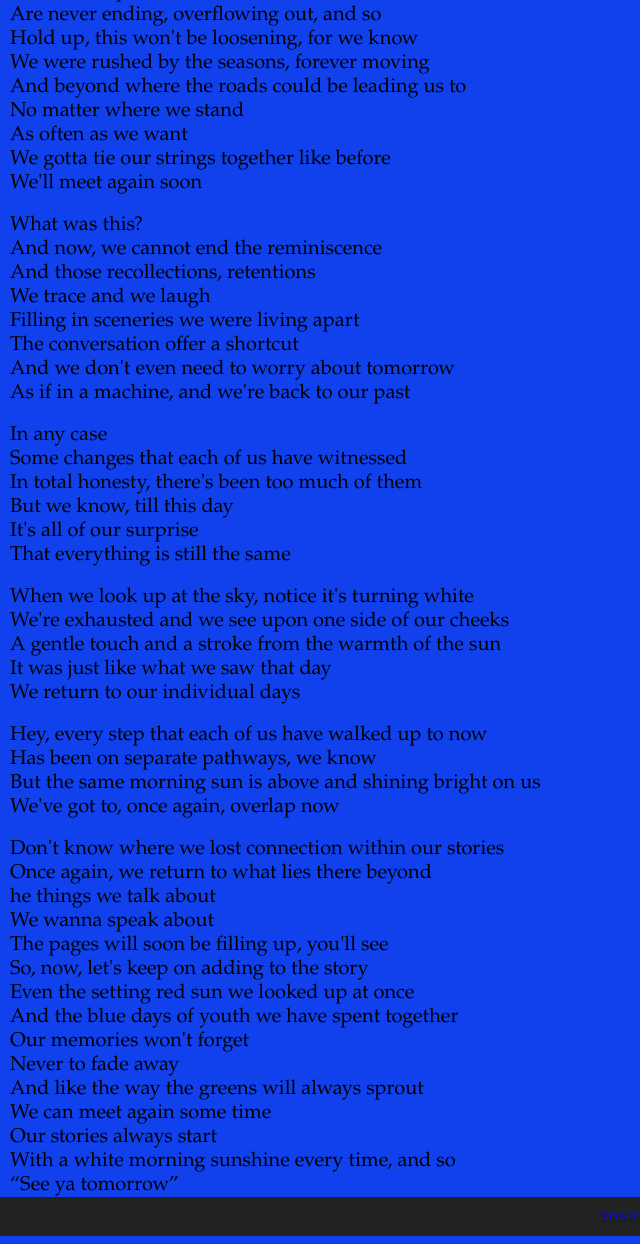
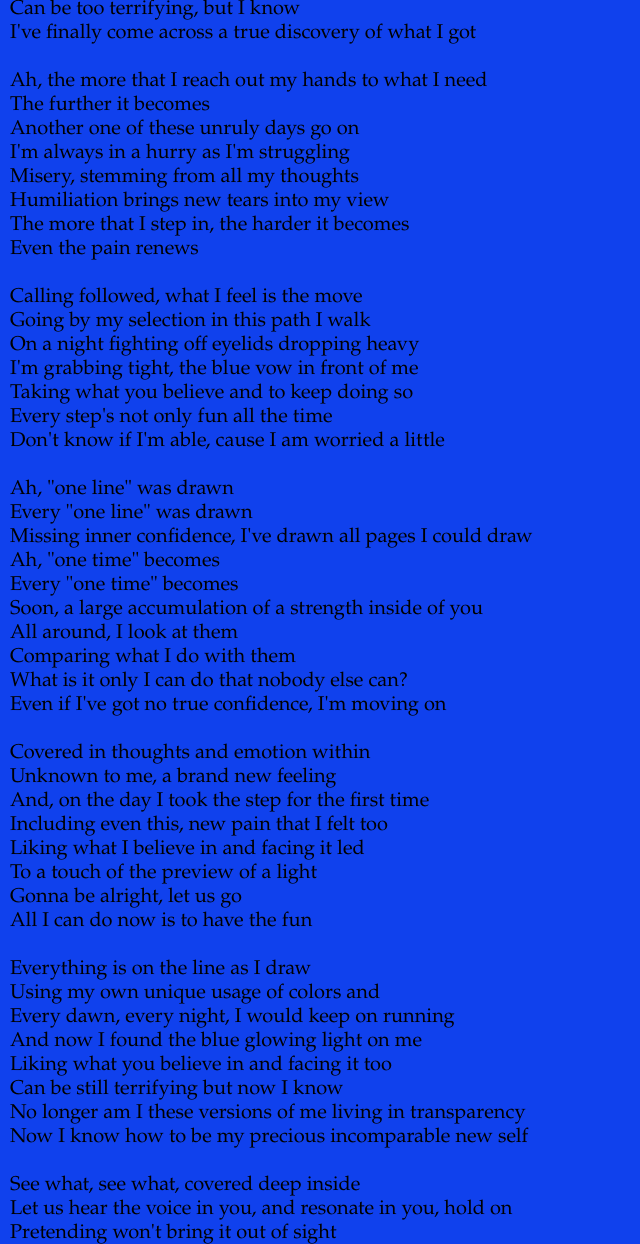
Before and after one commit to yo4shi4to107/blue, a plain HTML site: page index.html in a window 1280 px wide. Shown: the part 940-2184 px from the top of the page, without its empty margins (0-640 px from the left). Drawn offline with Linux system fonts and the light colour scheme; some packages are replaced by stand-ins of ours.

Commit message:
Update index.html

```diff
--- a/index.html
+++ b/index.html
@@ -16,71 +16,84 @@
     <div class="lyrics">
       <iframe width="315" height="315" src="https://www.youtube.com/embed/buT4TLMKTtI" title="YouTube video player" frameborder="0" allow="accelerometer; autoplay; clipboard-write; encrypted-media; gyroscope; picture-in-picture" allowfullscreen></iframe>
     <p><br></p>
-    <p>Don't know where we disconnected each of our stories </p>
-    <p>Now we go, once again, past where we have split off</p>
-    <p>Even if, many times, we have been separated, you can see</p>
-    <p>We're connected, still</p>
-    <br><p>So, goodbye, farewell then </p>
-    <p>We said the words, departed</p>
-    <p>How many morning suns have we seen ever since that day</p>
-    <p>In our respective new future destinations</p>
-    <p>Extension of that day</p>
-    <p>Today is when we meet</p>
-    <br><p>With every moment that leads up to our meeting time </p>
-    <p>I keep feeling my heart beating louder as the seconds pass</p>
-    <p>As I look up at the sky that has cleared from the rain </p>
-    <p>It was just like what we saw that day</p>
-    <p>Upon us was a seven-colored bridge </p>
-    <br><p>Here and now, we were able to meet once again</p>
-    <p>We have kept our connection alive all along</p>
-    <p>The things we talk about</p>
-    <p>We wanna speak about</p>
-    <p>Are never ending, overflowing out, and so</p>
-    <p>Hold up, this won't be loosening, for we know</p>
-    <p>We were rushed by the seasons, forever moving</p>
-    <p>And beyond where the roads could be leading us to</p>
-    <p>No matter where we stand</p>
-    <p>As often as we want</p>
-    <p>We gotta tie our strings together like before</p>
-    <p>We'll meet again soon</p>
-    <br><p>What was this?</p>
-    <p>And now, we cannot end the reminiscence</p>
-    <p>And those recollections, retentions</p>
-    <p>We trace and we laugh </p>
-    <p>Filling in sceneries we were living apart</p>
-    <p>The conversation offer a shortcut </p>
-    <p>And we don't even need to worry about tomorrow</p>
-    <p>As if in a machine, and we're back to our past </p>
-    <br><p>In any case </p>
-    <p>Some changes that each of us have witnessed </p>
-    <p>In total honesty, there's been too much of them</p>
-    <p>But we know, till this day </p>
-    <p>It's all of our surprise</p>
-    <p>That everything is still the same</p>
-    <br><p>When we look up at the sky, notice it's turning white </p>
-    <p>We're exhausted and we see upon one side of our cheeks</p>
-    <p>A gentle touch and a stroke from the warmth of the sun</p>
-    <p>It was just like what we saw that day</p>
-    <p>We return to our individual days</p>
-    <br><p>Hey, every step that each of us have walked up to now  </p>
-    <p>Has been on separate pathways, we know</p>
-    <p>But the same morning sun is above and shining bright on us</p>
-    <p>We've got to, once again, overlap now</p>
-    <br><p>Don't know where we lost connection within our stories </p>
-    <p>Once again, we return to what lies there beyond</p>
-    <p>he things we talk about</p>
-    <p>We wanna speak about</p>
-    <p>The pages will soon be filling up, you'll see</p>
-    <p>So, now, let's keep on adding to the story</p>
-    <p>Even the setting red sun we looked up at once </p>
-    <p>And the blue days of youth we have spent together</p>
-    <p>Our memories won't forget</p>
-    <p>Never to fade away</p>
-    <p>And like the way the greens will always sprout </p>
-    <p>We can meet again some time</p>
-    <p>Our stories always start</p>
-    <p>With a white morning sunshine every time, and so</p>
-    <p>“See ya tomorrow”</p>
+    <p>Ah, like every day I see<br>
+    Another day repeats, I'm yawning all the time<br>
+    After all the cheers, the night, it fades out and<br>
+    Shibuya receives a pour of the morning light<br>
+    And somehow, an emptiness surrounds<br>
+    That's what I always feel<br>
+    Something is not enough<br>
+    That's how it's gonna be<br>
+    It's all a part of life<br>
+    I'll let this be<br>
+<br>
+    See what, see what, covered deep inside<br>
+    Let us hear the voice in you, and resonate in you, hold on<br>
+    Pretending won't bring it out of sight<br>
+    It is always waiting there for you<br>
+<br>
+    Calling followed, what I feel's to be drawn<br>
+    Going by my selection in this color, then<br>
+    Suddenly, with the breeze of a drowsy morning<br>
+    There was a world of blue shown in front of me<br>
+    Liking what you believe in and saying that you do<br>
+    Can be too terrifying, but I know<br>
+    I've finally come across a true discovery of what I got<br>
+<br>
+    Ah, the more that I reach out my hands to what I need<br>
+    The further it becomes<br>
+    Another one of these unruly days go on<br>
+    I'm always in a hurry as I'm struggling<br>
+    Misery, stemming from all my thoughts<br>
+    Humiliation brings new tears into my view<br>
+    The more that I step in, the harder it becomes<br>
+    Even the pain renews<br>
+<br>
+    Calling followed, what I feel is the move<br>
+    Going by my selection in this path I walk<br>
+    On a night fighting off eyelids dropping heavy<br>
+    I'm grabbing tight, the blue vow in front of me<br>
+    Taking what you believe and to keep doing so<br>
+    Every step's not only fun all the time<br>
+    Don't know if I'm able, cause I am worried a little<br>
+<br>
+    Ah, "one line" was drawn<br>
+    Every "one line" was drawn<br>
+    Missing inner confidence, I've drawn all pages I could draw<br>
+    Ah, "one time" becomes<br>
+    Every "one time" becomes<br>
+    Soon, a large accumulation of a strength inside of you<br>
+    All around, I look at them<br>
+    Comparing what I do with them<br>
+    What is it only I can do that nobody else can?<br>
+    Even if I've got no true confidence, I'm moving on<br>
+<br>
+    Covered in thoughts and emotion within<br>
+    Unknown to me, a brand new feeling<br>
+    And, on the day I took the step for the first time<br>
+    Including even this, new pain that I felt too<br>
+    Liking what I believe in and facing it led<br>
+    To a touch of the preview of a light <br>
+    Gonna be alright, let us go<br>
+    All I can do now is to have the fun<br>
+<br>
+    Everything is on the line as I draw<br>
+    Using my own unique usage of colors and<br>
+    Every dawn, every night, I would keep on running<br>
+    And now I found the blue glowing light on me<br>
+    Liking what you believe in and facing it too<br>
+    Can be still terrifying but now I know<br>
+    No longer am I these versions of me living in transparency<br>
+    Now I know how to be my precious incomparable new self<br>
+<br>
+    See what, see what, covered deep inside<br>
+    Let us hear the voice in you, and resonate in you, hold on<br>
+    Pretending won't bring it out of sight<br>
+    It is always waiting there, still always waiting there for you and<br>
+    See what, see what, covered deep inside<br>
+    Let us hear the voice in you, and resonate in you, hold on<br>
+    Pretending won't bring it out of sight<br>
+    It is always waiting there, waiting inside of you</p>
     </div>
     <footer><p class="footerFont"><a href="https://orcd.co/yoasobi_blue">YOASOBI:Blue</a></p></footer>
   </body>
```
